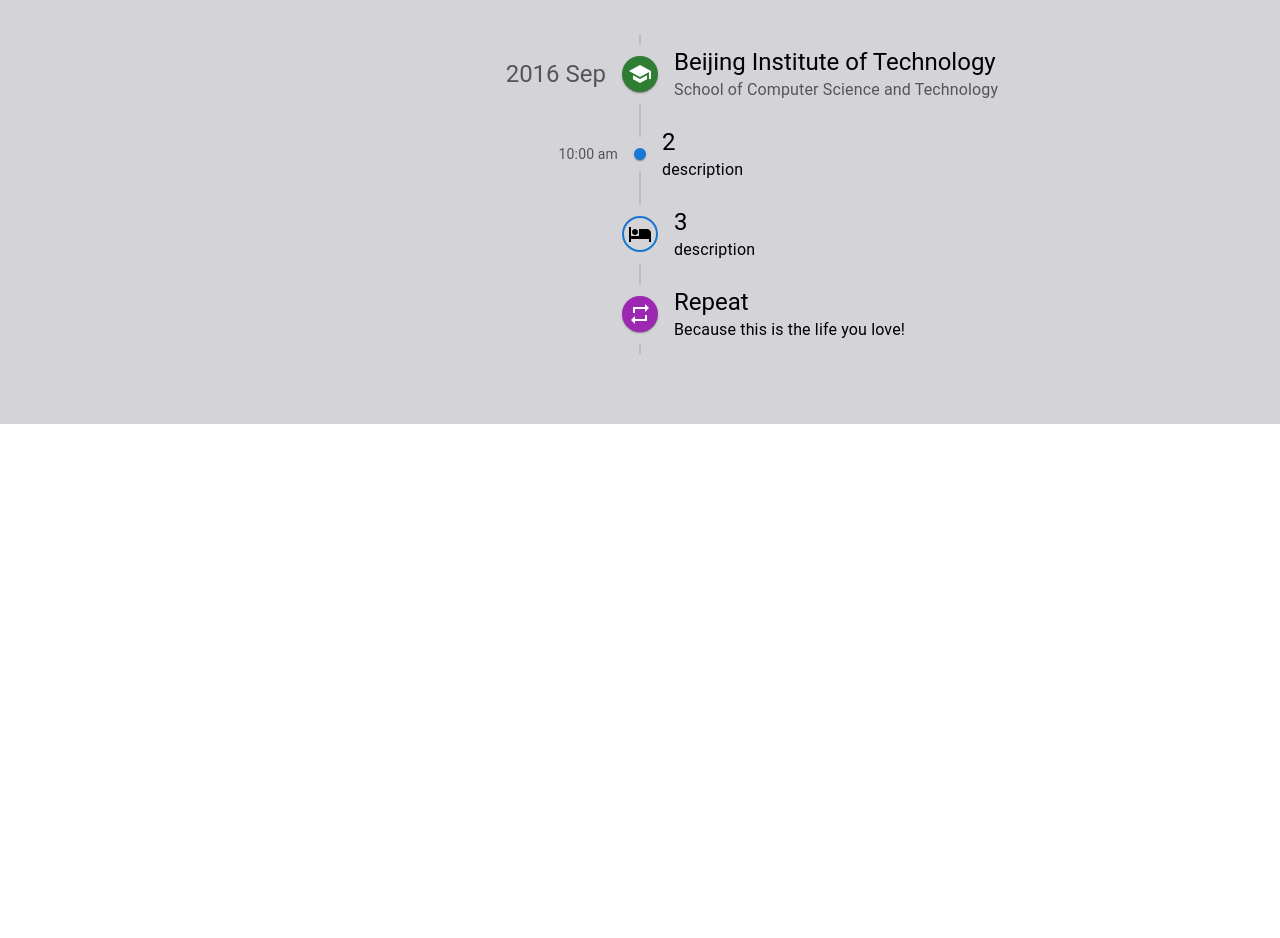
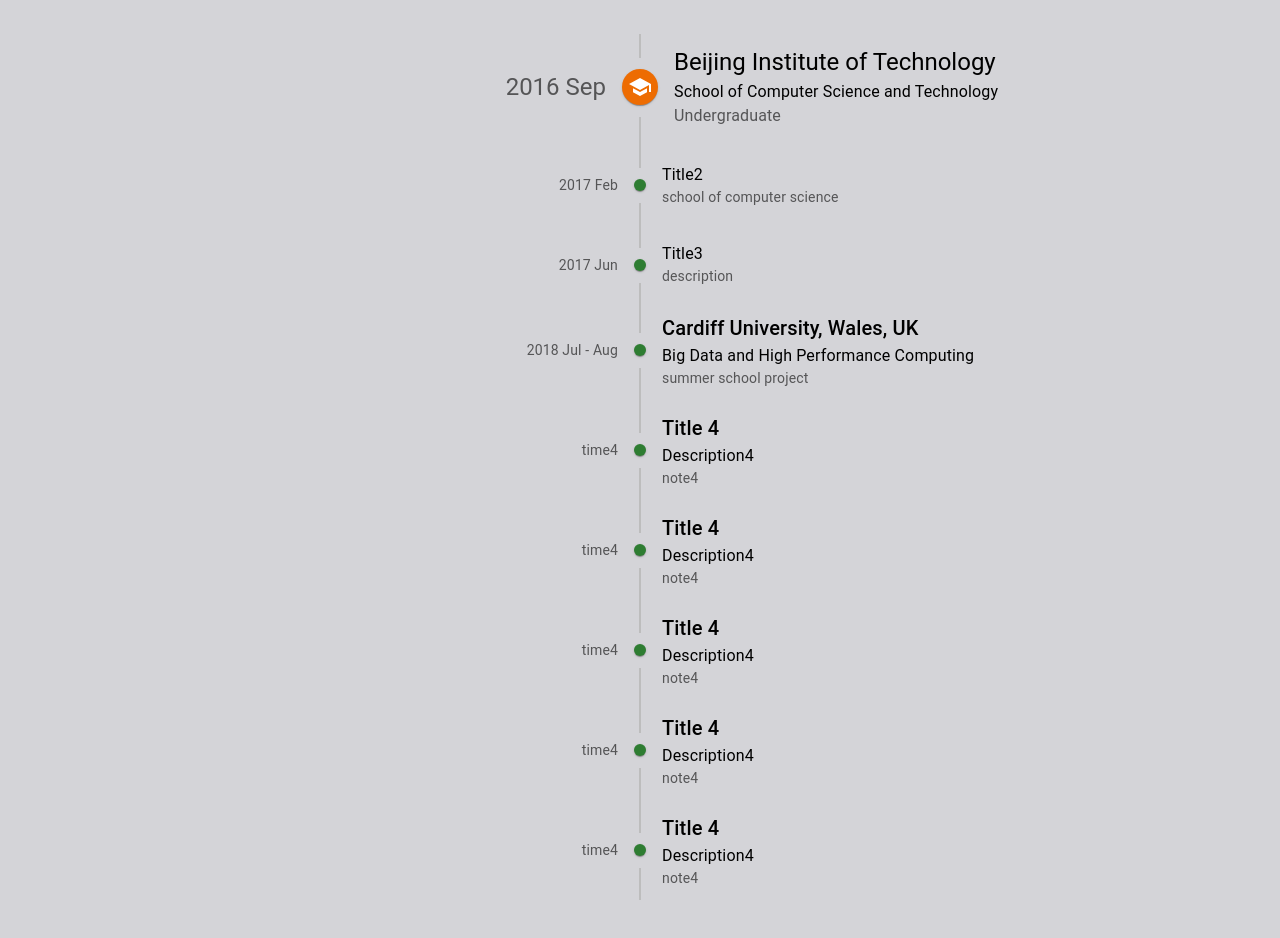
Before and after one commit to EthanGuo666/EthanGuo666.github.io, a React (Vite) app in the folder ethan_personal_page/: page / in a window 1280 px wide. Shown: the part 920-1858 px from the top of the page. Before the commit the page ends 1344 px from the top, so only its background shows below. Built offline with nearby package versions, Linux system fonts and the light colour scheme.

Commit message:
add: more milestones in education page

```diff
--- a/ethan_personal_page/src/components/EducationPage.jsx
+++ b/ethan_personal_page/src/components/EducationPage.jsx
@@ -42,22 +42,22 @@
             </TimelineOppositeContent>
             <TimelineSeparator>
               <TimelineConnector />
-              <TimelineDot color='success'>
+              <TimelineDot color='warning'>
                 <SchoolIcon />
               </TimelineDot>
               <TimelineConnector />
             </TimelineSeparator>
             <TimelineContent sx={{ py: "12px", px: 2 }}>
-              <Typography variant='h5' component='span' className='flex '>
-                <div className='align-text-bottom'>
+              <Typography variant='h5' component='span'>
+                <a
+                  className='align-text-bottom hover:text-white'
+                  href='https://bit.edu.cn/'
+                >
                   Beijing Institute of Technology
-                </div>
+                </a>
               </Typography>
-              <span>
-                <Typography color='text.secondary'>
-                  School of Computer Science and Technology
-                </Typography>
-              </span>
+              <Typography>School of Computer Science and Technology</Typography>
+              <Typography color='text.secondary'>Undergraduate</Typography>
             </TimelineContent>
           </TimelineItem>
 
@@ -67,54 +67,204 @@
               variant='body2'
               color='text.secondary'
             >
-              10:00 am
+              2017 Feb
             </TimelineOppositeContent>
             <TimelineSeparator>
               <TimelineConnector />
-              <TimelineDot color='primary'>
+              <TimelineDot color='success'>
                 {/* <LaptopMacIcon /> */}
               </TimelineDot>
               <TimelineConnector />
             </TimelineSeparator>
-            <TimelineContent sx={{ py: "12px", px: 2 }}>
-              <Typography variant='h5' component='span'>
-                2
+            <TimelineContent sx={{ py: "23px", px: 2 }}>
+              <Typography>
+                {/* 2nd class schoolarship */}
+                Title2
               </Typography>
-              <Typography>description</Typography>
+              <Typography variant='body2' color='text.secondary'>
+                school of computer science
+                {/* description2 */}
+              </Typography>
             </TimelineContent>
           </TimelineItem>
 
           <TimelineItem>
+            <TimelineOppositeContent
+              sx={{ m: "auto 0" }}
+              variant='body2'
+              color='text.secondary'
+            >
+              2017 Jun
+            </TimelineOppositeContent>
             <TimelineSeparator>
               <TimelineConnector />
-              <TimelineDot color='primary' variant='outlined'>
-                <HotelIcon />
+              <TimelineDot color='success'>{/* <HotelIcon /> */}</TimelineDot>
+              <TimelineConnector />
+            </TimelineSeparator>
+            <TimelineContent sx={{ py: "12px", px: 2 }}>
+              <Typography>Title3</Typography>
+              <Typography variant='body2' color='text.secondary'>
+                description
+              </Typography>
+            </TimelineContent>
+          </TimelineItem>
+
+          <TimelineItem>
+            <TimelineOppositeContent
+              sx={{ m: "auto 0" }}
+              variant='body2'
+              color='text.secondary'
+            >
+              2018 Jul - Aug
+            </TimelineOppositeContent>
+            <TimelineSeparator>
+              <TimelineConnector />
+              <TimelineDot color='success'>
+                {/* <RepeatIcon /> */}
               </TimelineDot>
               <TimelineConnector />
             </TimelineSeparator>
             <TimelineContent sx={{ py: "12px", px: 2 }}>
-              <Typography variant='h5' component='span'>
-                3
+              <Typography variant='h6'>
+                Cardiff University, Wales, UK
               </Typography>
-              <Typography>description</Typography>
+              <Typography>Big Data and High Performance Computing</Typography>
+              <Typography variant='body2' color='text.secondary'>
+                summer school project
+              </Typography>
             </TimelineContent>
           </TimelineItem>
 
           <TimelineItem>
+            <TimelineOppositeContent
+              sx={{ m: "auto 0" }}
+              variant='body2'
+              color='text.secondary'
+            >
+              time4
+            </TimelineOppositeContent>
             <TimelineSeparator>
               <TimelineConnector />
-              <TimelineDot color='secondary'>
-                <RepeatIcon />
+              <TimelineDot color='success'>
+                {/* <RepeatIcon /> */}
               </TimelineDot>
               <TimelineConnector />
             </TimelineSeparator>
             <TimelineContent sx={{ py: "12px", px: 2 }}>
-              <Typography variant='h5' component='span'>
-                Repeat
+              <Typography variant='h6'>
+                Title 4
               </Typography>
-              <Typography>Because this is the life you love!</Typography>
+              <Typography>Description4</Typography>
+              <Typography variant='body2' color='text.secondary'>
+                note4
+              </Typography>
             </TimelineContent>
           </TimelineItem>
+
+          <TimelineItem>
+            <TimelineOppositeContent
+              sx={{ m: "auto 0" }}
+              variant='body2'
+              color='text.secondary'
+            >
+              time4
+            </TimelineOppositeContent>
+            <TimelineSeparator>
+              <TimelineConnector />
+              <TimelineDot color='success'>
+                {/* <RepeatIcon /> */}
+              </TimelineDot>
+              <TimelineConnector />
+            </TimelineSeparator>
+            <TimelineContent sx={{ py: "12px", px: 2 }}>
+              <Typography variant='h6'>
+                Title 4
+              </Typography>
+              <Typography>Description4</Typography>
+              <Typography variant='body2' color='text.secondary'>
+                note4
+              </Typography>
+            </TimelineContent>
+          </TimelineItem>
+
+          <TimelineItem>
+            <TimelineOppositeContent
+              sx={{ m: "auto 0" }}
+              variant='body2'
+              color='text.secondary'
+            >
+              time4
+            </TimelineOppositeContent>
+            <TimelineSeparator>
+              <TimelineConnector />
+              <TimelineDot color='success'>
+                {/* <RepeatIcon /> */}
+              </TimelineDot>
+              <TimelineConnector />
+            </TimelineSeparator>
+            <TimelineContent sx={{ py: "12px", px: 2 }}>
+              <Typography variant='h6'>
+                Title 4
+              </Typography>
+              <Typography>Description4</Typography>
+              <Typography variant='body2' color='text.secondary'>
+                note4
+              </Typography>
+            </TimelineContent>
+          </TimelineItem>
+
+          <TimelineItem>
+            <TimelineOppositeContent
+              sx={{ m: "auto 0" }}
+              variant='body2'
+              color='text.secondary'
+            >
+              time4
+            </TimelineOppositeContent>
+            <TimelineSeparator>
+              <TimelineConnector />
+              <TimelineDot color='success'>
+                {/* <RepeatIcon /> */}
+              </TimelineDot>
+              <TimelineConnector />
+            </TimelineSeparator>
+            <TimelineContent sx={{ py: "12px", px: 2 }}>
+              <Typography variant='h6'>
+                Title 4
+              </Typography>
+              <Typography>Description4</Typography>
+              <Typography variant='body2' color='text.secondary'>
+                note4
+              </Typography>
+            </TimelineContent>
+          </TimelineItem>
+
+          <TimelineItem>
+            <TimelineOppositeContent
+              sx={{ m: "auto 0" }}
+              variant='body2'
+              color='text.secondary'
+            >
+              time4
+            </TimelineOppositeContent>
+            <TimelineSeparator>
+              <TimelineConnector />
+              <TimelineDot color='success'>
+                {/* <RepeatIcon /> */}
+              </TimelineDot>
+              <TimelineConnector />
+            </TimelineSeparator>
+            <TimelineContent sx={{ py: "12px", px: 2 }}>
+              <Typography variant='h6'>
+                Title 4
+              </Typography>
+              <Typography>Description4</Typography>
+              <Typography variant='body2' color='text.secondary'>
+                note4
+              </Typography>
+            </TimelineContent>
+          </TimelineItem>
+
         </Timeline>
       </div>
     </div>
```
